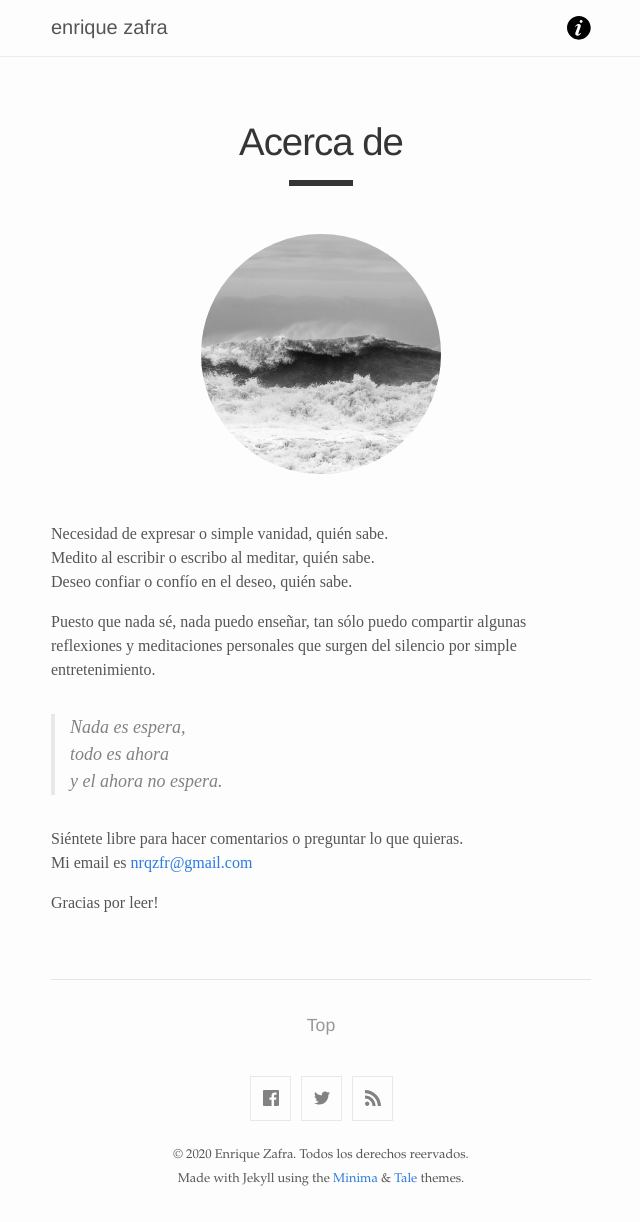
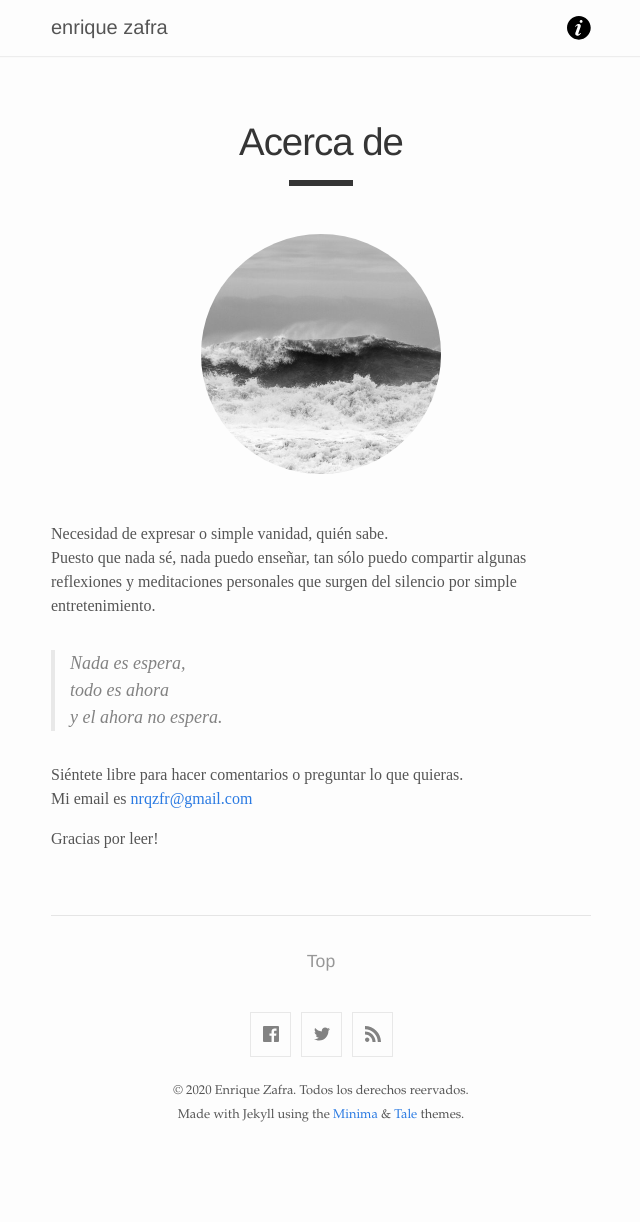
Before and after one commit to enrique-zafra/enrique-zafra, a Jekyll site: the page built from about.md, in a window 1280 px wide. Shown: the whole page, without its empty margins (319-959 px from the left). Built offline with Jekyll 4.4.1, drawn with Linux system fonts in a browser that asks for light colours; after the commit the page ends 1158 px from its top, so only the background shows below that.

Commit message:
Update about.md

```diff
--- a/about.md
+++ b/about.md
@@ -7,9 +7,6 @@ permalink: /about/
 <img src="{{site.baseurl}}/images/acerca-de.jpg" class="round">
 
 Necesidad de expresar o simple vanidad, quién sabe.
-Medito al escribir o escribo al meditar, quién sabe.
-Deseo confiar o confío en el deseo, quién sabe.
-
 Puesto que nada sé, nada puedo enseñar, tan sólo puedo compartir algunas reflexiones y meditaciones personales que surgen del silencio por simple entretenimiento.
 
 <blockquote>
```
